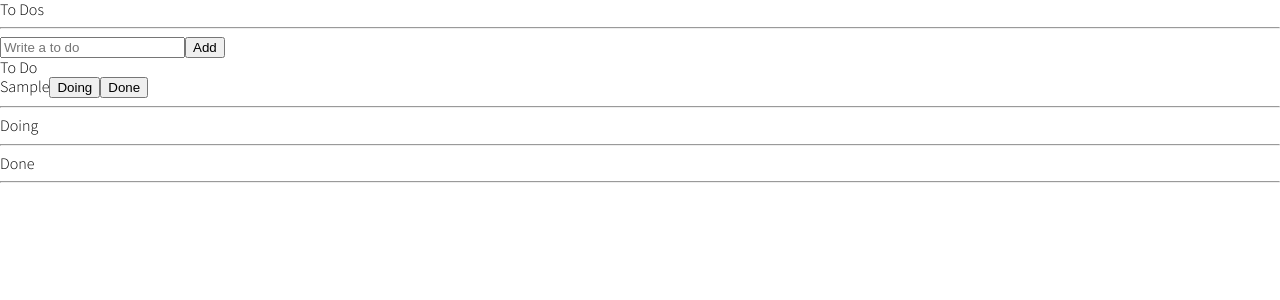
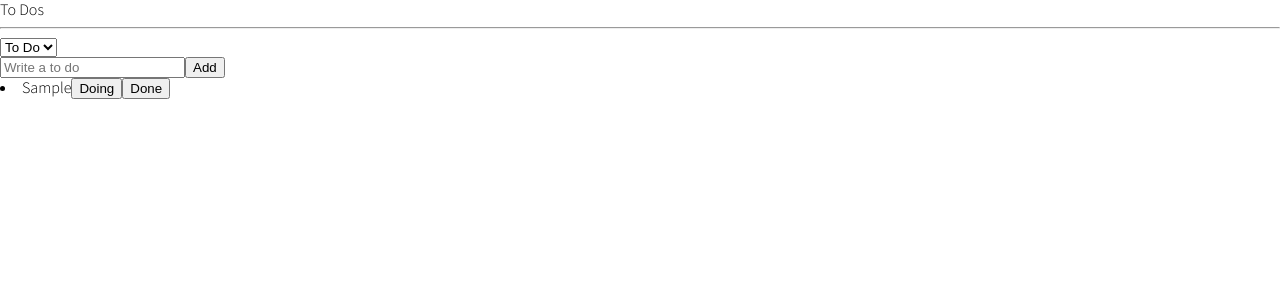
Before and after one commit to lisohh/TodoNomad, a React (Create React App) app: page / in a window 1280 px wide. Both pictures are taken after typing "Sample" into the empty fields and a click on the button "Add". Shown: the top 300 px of the page. Built offline with nearby package versions, Linux system fonts and the light colour scheme.

Commit message:
6.19 Enums Recap

```diff
--- a/src/components/CreateToDo.tsx
+++ b/src/components/CreateToDo.tsx
@@ -1,6 +1,6 @@
 import { useForm } from "react-hook-form";
-import { useSetRecoilState } from "recoil";
-import { toDoState } from "./atoms";
+import { useRecoilValue, useSetRecoilState } from "recoil";
+import { categoryState, toDoState } from "./atoms";
 
 interface IForm {
   toDo: string;
@@ -8,10 +8,11 @@ interface IForm {
 
 function CreateToDo() {
   const setToDos = useSetRecoilState(toDoState);
+  const category = useRecoilValue(categoryState);
   const { register, handleSubmit, setValue } = useForm<IForm>();
   const handleValid = ({ toDo }: IForm) => {
     setToDos((oldToDos) => [
-      { text: toDo, id: Date.now(), category: "TO_DO" },
+      { text: toDo, id: Date.now(), category },
       ...oldToDos,
     ]);
     setValue("toDo", "");
--- a/src/components/ToDo.tsx
+++ b/src/components/ToDo.tsx
@@ -1,5 +1,5 @@
 import { useSetRecoilState } from "recoil";
-import { IToDo, toDoState } from "./atoms";
+import { Categories, IToDo, toDoState } from "./atoms";
 
 function ToDo({ text, category, id }: IToDo) {
   const setToDos = useSetRecoilState(toDoState);
@@ -21,18 +21,18 @@ function ToDo({ text, category, id }: IToDo) {
   return (
     <li>
       <span>{text}</span>
-      {category !== "DOING" && (
-        <button name="DOING" onClick={onClick}>
+      {category !== Categories.DOING && (
+        <button name={Categories.DOING} onClick={onClick}>
           Doing
         </button>
       )}
-      {category !== "TO_DO" && (
-        <button name="TO_DO" onClick={onClick}>
+      {category !== Categories.TO_DO && (
+        <button name={Categories.TO_DO} onClick={onClick}>
           To Do
         </button>
       )}
-      {category !== "DONE" && (
-        <button name="DONE" onClick={onClick}>
+      {category !== Categories.DONE && (
+        <button name={Categories.DONE} onClick={onClick}>
           Done
         </button>
       )}
--- a/src/components/ToDoList.tsx
+++ b/src/components/ToDoList.tsx
@@ -1,39 +1,30 @@
 import React, { useState } from "react";
-import { useRecoilValue } from "recoil";
-import { toDoSelector, toDoState } from "./atoms";
+import { useRecoilState, useRecoilValue } from "recoil";
+import { Categories, categoryState, toDoSelector, toDoState } from "./atoms";
 import CreateToDo from "./CreateToDo";
 import ToDo from "./ToDo";
 
 function ToDoList() {
-  const toDos = useRecoilValue(toDoState);
-  console.log(toDos);
-  const [toDo, doing, done] = useRecoilValue(toDoSelector);
+  //const toDos = useRecoilValue(toDoState);
+  //console.log(toDos);
+  const toDos = useRecoilValue(toDoSelector);
+  const [category, setCategory] = useRecoilState(categoryState);
+  const onInput = (event: React.FormEvent<HTMLSelectElement>) => {
+    setCategory(event.currentTarget.value as any);
+  };
   return (
     <div>
       <h1>To Dos</h1>
       <hr />
+      <select value={category} onInput={onInput}>
+        <option value={Categories.TO_DO}>To Do</option>
+        <option value={Categories.DOING}>Doing</option>
+        <option value={Categories.DONE}>Done</option>
+      </select>
       <CreateToDo />
-      <h2>To Do</h2>
-      <ul>
-        {toDo.map((toDo) => (
-          <ToDo key={toDo.id} {...toDo} />
-        ))}
-      </ul>
-      <hr />
-      <h2>Doing</h2>
-      <ul>
-        {doing.map((toDo) => (
-          <ToDo key={toDo.id} {...toDo} />
-        ))}
-      </ul>
-      <hr />
-      <h2>Done</h2>
-      <ul>
-        {done.map((toDo) => (
-          <ToDo key={toDo.id} {...toDo} />
-        ))}
-      </ul>
-      <hr />
+      {toDos?.map((toDo) => (
+        <ToDo key={toDo.id} {...toDo} />
+      ))}
     </div>
   );
 }
--- a/src/components/atoms.tsx
+++ b/src/components/atoms.tsx
@@ -1,10 +1,21 @@
 import { atom, selector } from "recoil";
+
+export enum Categories {
+  "TO_DO" = "TO_DO",
+  "DOING" = "DOING",
+  "DONE" = "DONE",
+}
 
 export interface IToDo {
   text: string;
   id: number;
-  category: "TO_DO" | "DOING" | "DONE";
+  category: Categories;
 }
+
+export const categoryState = atom<Categories>({
+  key: "category",
+  default: Categories.TO_DO,
+});
 
 export const toDoState = atom<IToDo[]>({
   key: "toDo",
@@ -15,10 +26,7 @@ export const toDoSelector = selector({
   key: "toDoSelector",
   get: ({ get }) => {
     const toDos = get(toDoState);
-    return [
-      toDos.filter((toDo) => toDo.category === "TO_DO"),
-      toDos.filter((toDo) => toDo.category === "DOING"),
-      toDos.filter((toDo) => toDo.category === "DONE"),
-    ];
+    const category = get(categoryState);
+    return toDos.filter((toDo) => toDo.category === category);
   },
 });
```
